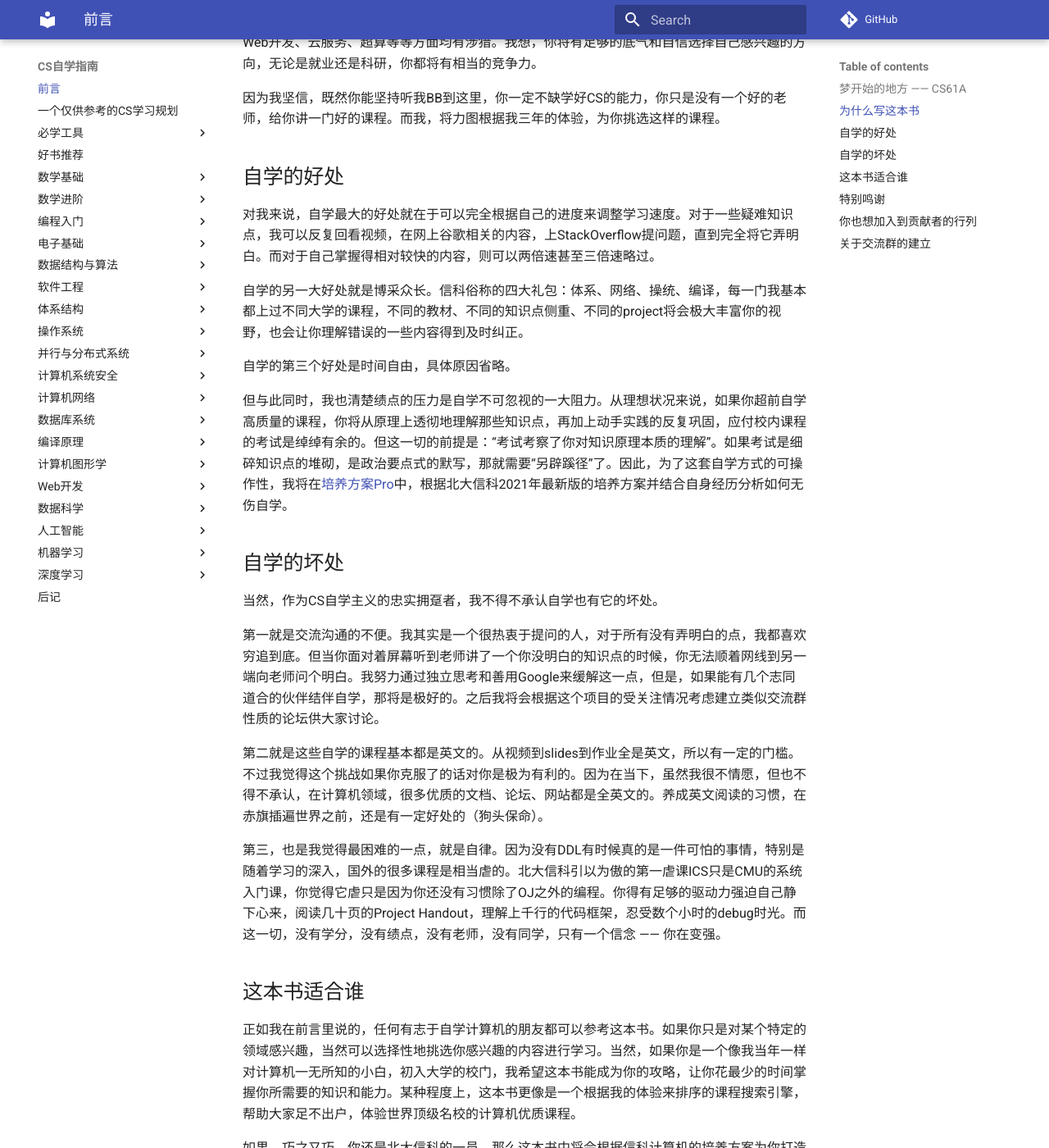
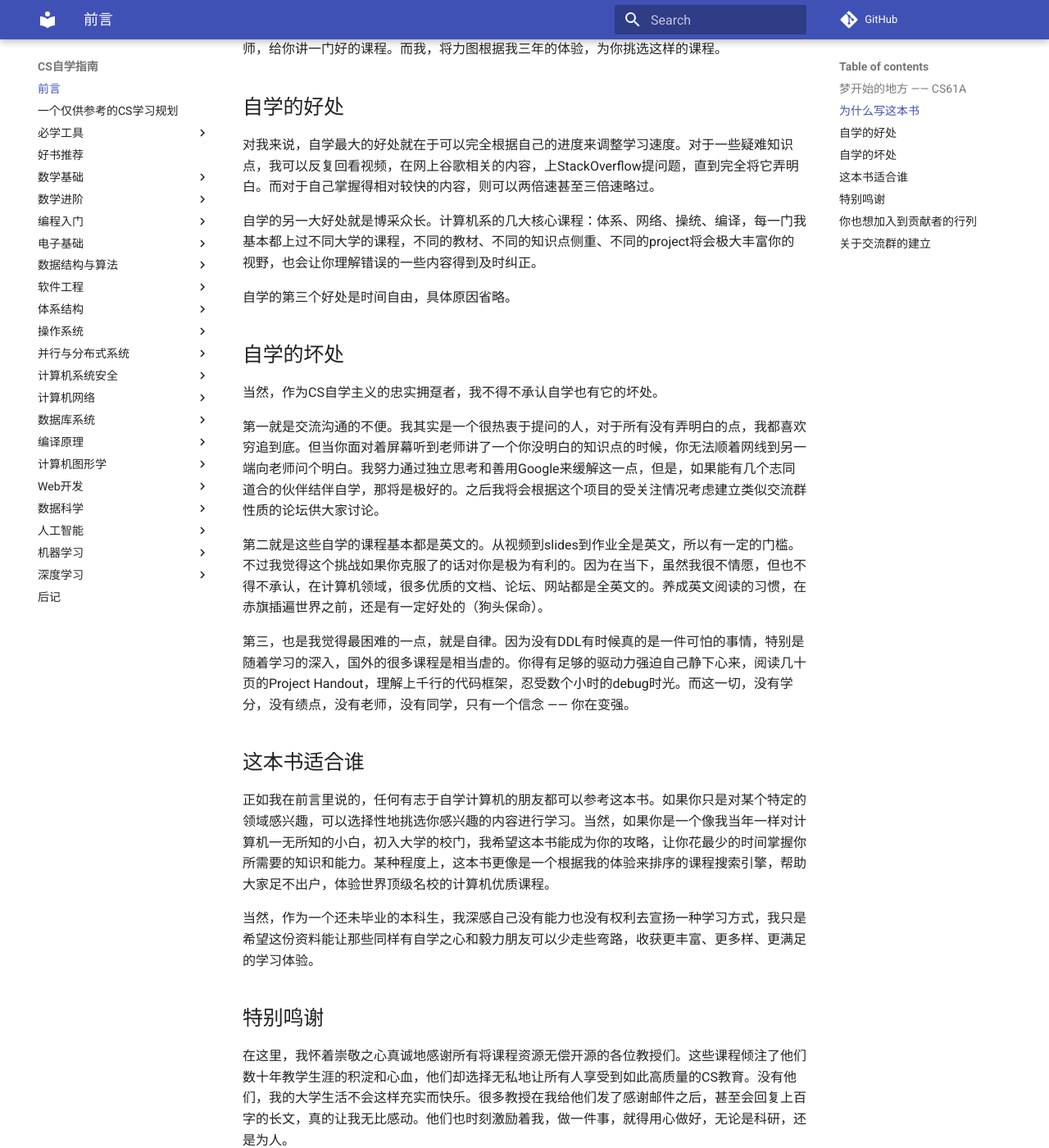
Before and after one commit to PKUFlyingPig/cs-self-learning, an MkDocs documentation site: the page built from docs/index.md, in a window 1280 px wide and 1400 px high, scrolled down 2317 px. Shown: the whole window at 82% size. Built offline with MkDocs 1.6.1 and Material for MkDocs 9.7.7, drawn with Linux system fonts in a browser that asks for light colours; comment, search, counter and statistics services are not loaded; some of the changed text lies outside the part shown.

Commit message:
remove sensitive info

```diff
--- a/docs/index.md
+++ b/docs/index.md
@@ -10,7 +10,6 @@
 - **国外高质量CS课程汇总**：我将把我上过的所有高质量的国外CS课程分门别类进行汇总，并给出相关的自学建议，大部分课程都会有一个独立的仓库维护相关的资源以及我的作业实现。
 - 环境配置：Linux基础，bash，环境变量，Anaconda ...
 - 经典书籍推荐：看过CSAPP这本书的同学一定感叹好书的重要，我将列举推荐自己看过的计算机领域的必看好书与资源链接。
-- 培养方案替代课程(北大信科专享)：我将按照信科2021年计算机科学与技术专业的培养方案，对于每个课程列出相关替代课程学习资料，并分析如何在不影响课程绩点的情况下学习尽可能多的内容。
 
 ## 梦开始的地方 —— CS61A
 大一入学时我是一个对计算机一无所知的小白，装了几十个G的Visual Studio天天和OJ你死我活。凭着高中的数学底子我数学课学得还不错，但在专业课上对竞赛大佬只有仰望。提到编程我只会打开那笨重的IDE，新建一个我也不知道具体是干啥的命令行项目，然后就是cin，cout，for循环，然后CE，RE，WA循环。当时的我就处在一种拼命想学好但不知道怎么学，课上认真听讲但题还不会做，课后做作业完全是用时间和它硬耗的痛苦状态。我至今电脑里还存着自己大一上学期计算概论大作业的源代码 —— 一个1200行的C++文件，没有头文件、没有类、没有封装、没有unit test、没有makefile、没有git，唯一的优点是它确实能跑，缺点是“能跑”的补集。我一度怀疑我是不是不适合学计算机，因为童年对于极客的所有想象，已经被我第一个学期的体验彻底粉碎了。
@@ -36,7 +35,7 @@
 如果你觉得我在夸大其词，那么不妨从[CS61A](https://cs61a.org/)开始，因为它是我的梦开始的地方。
 
 ## 为什么写这本书
-在我2020年秋季学期担任北京大学《深入理解计算机系统》（CSAPP）这门课的助教时，我已经自学一年多了。这一年多来我无比享受这种自学模式，为了分享这种快乐，我为自己的小班同学做过一个[CS自学资料整理仓库](https://github.com/PKUFlyingPig/Self-learning-Computer-Science)。当时纯粹是心血来潮，因为我也不敢公然鼓励大家翘课自学。
+在我2020年秋季学期担任《深入理解计算机系统》（CSAPP）这门课的助教时，我已经自学一年多了。这一年多来我无比享受这种自学模式，为了分享这种快乐，我为自己的小班同学做过一个[CS自学资料整理仓库](https://github.com/PKUFlyingPig/Self-learning-Computer-Science)。当时纯粹是心血来潮，因为我也不敢公然鼓励大家翘课自学。
 
 但随着又一年时间的维护，这个仓库的内容已经相当丰富，基本覆盖了计科、智能系、软工系的绝大多数课程，我也为每个课程都建了各自的Github仓库，汇总我用到的自学资料以及作业实现。
 
@@ -49,11 +48,9 @@
 ## 自学的好处
 对我来说，自学最大的好处就在于可以完全根据自己的进度来调整学习速度。对于一些疑难知识点，我可以反复回看视频，在网上谷歌相关的内容，上StackOverflow提问题，直到完全将它弄明白。而对于自己掌握得相对较快的内容，则可以两倍速甚至三倍速略过。
 
-自学的另一大好处就是博采众长。信科俗称的四大礼包：体系、网络、操统、编译，每一门我基本都上过不同大学的课程，不同的教材、不同的知识点侧重、不同的project将会极大丰富你的视野，也会让你理解错误的一些内容得到及时纠正。
+自学的另一大好处就是博采众长。计算机系的几大核心课程：体系、网络、操统、编译，每一门我基本都上过不同大学的课程，不同的教材、不同的知识点侧重、不同的project将会极大丰富你的视野，也会让你理解错误的一些内容得到及时纠正。
 
 自学的第三个好处是时间自由，具体原因省略。
-
-但与此同时，我也清楚绩点的压力是自学不可忽视的一大阻力。从理想状况来说，如果你超前自学高质量的课程，你将从原理上透彻地理解那些知识点，再加上动手实践的反复巩固，应付校内课程的考试是绰绰有余的。但这一切的前提是：“考试考察了你对知识原理本质的理解”。如果考试是细碎知识点的堆砌，是政治要点式的默写，那就需要“另辟蹊径”了。因此，为了这套自学方式的可操作性，我将在[培养方案Pro](培养方案Pro.md)中，根据北大信科2021年最新版的培养方案并结合自身经历分析如何无伤自学。
 
 ## 自学的坏处
 当然，作为CS自学主义的忠实拥趸者，我不得不承认自学也有它的坏处。
@@ -62,12 +59,12 @@
 
 第二就是这些自学的课程基本都是英文的。从视频到slides到作业全是英文，所以有一定的门槛。不过我觉得这个挑战如果你克服了的话对你是极为有利的。因为在当下，虽然我很不情愿，但也不得不承认，在计算机领域，很多优质的文档、论坛、网站都是全英文的。养成英文阅读的习惯，在赤旗插遍世界之前，还是有一定好处的（狗头保命）。
 
-第三，也是我觉得最困难的一点，就是自律。因为没有DDL有时候真的是一件可怕的事情，特别是随着学习的深入，国外的很多课程是相当虐的。北大信科引以为傲的第一虐课ICS只是CMU的系统入门课，你觉得它虐只是因为你还没有习惯除了OJ之外的编程。你得有足够的驱动力强迫自己静下心来，阅读几十页的Project Handout，理解上千行的代码框架，忍受数个小时的debug时光。而这一切，没有学分，没有绩点，没有老师，没有同学，只有一个信念 —— 你在变强。
+第三，也是我觉得最困难的一点，就是自律。因为没有DDL有时候真的是一件可怕的事情，特别是随着学习的深入，国外的很多课程是相当虐的。你得有足够的驱动力强迫自己静下心来，阅读几十页的Project Handout，理解上千行的代码框架，忍受数个小时的debug时光。而这一切，没有学分，没有绩点，没有老师，没有同学，只有一个信念 —— 你在变强。
 
 ## 这本书适合谁
-正如我在前言里说的，任何有志于自学计算机的朋友都可以参考这本书。如果你只是对某个特定的领域感兴趣，当然可以选择性地挑选你感兴趣的内容进行学习。当然，如果你是一个像我当年一样对计算机一无所知的小白，初入大学的校门，我希望这本书能成为你的攻略，让你花最少的时间掌握你所需要的知识和能力。某种程度上，这本书更像是一个根据我的体验来排序的课程搜索引擎，帮助大家足不出户，体验世界顶级名校的计算机优质课程。
+正如我在前言里说的，任何有志于自学计算机的朋友都可以参考这本书。如果你只是对某个特定的领域感兴趣，可以选择性地挑选你感兴趣的内容进行学习。当然，如果你是一个像我当年一样对计算机一无所知的小白，初入大学的校门，我希望这本书能成为你的攻略，让你花最少的时间掌握你所需要的知识和能力。某种程度上，这本书更像是一个根据我的体验来排序的课程搜索引擎，帮助大家足不出户，体验世界顶级名校的计算机优质课程。
 
-如果，巧之又巧，你还是北大信科的一员，那么这本书中将会根据信科计算机的培养方案为你打造通关信科之培养方案Pro，让你在自学和绩点之间取得平衡。
+当然，作为一个还未毕业的本科生，我深感自己没有能力也没有权利去宣扬一种学习方式，我只是希望这份资料能让那些同样有自学之心和毅力朋友可以少走些弯路，收获更丰富、更多样、更满足的学习体验。
 
 ## 特别鸣谢
 在这里，我怀着崇敬之心真诚地感谢所有将课程资源无偿开源的各位教授们。这些课程倾注了他们数十年教学生涯的积淀和心血，他们却选择无私地让所有人享受到如此高质量的CS教育。没有他们，我的大学生活不会这样充实而快乐。很多教授在我给他们发了感谢邮件之后，甚至会回复上百字的长文，真的让我无比感动。他们也时刻激励着我，做一件事，就得用心做好，无论是科研，还是为人。
```
